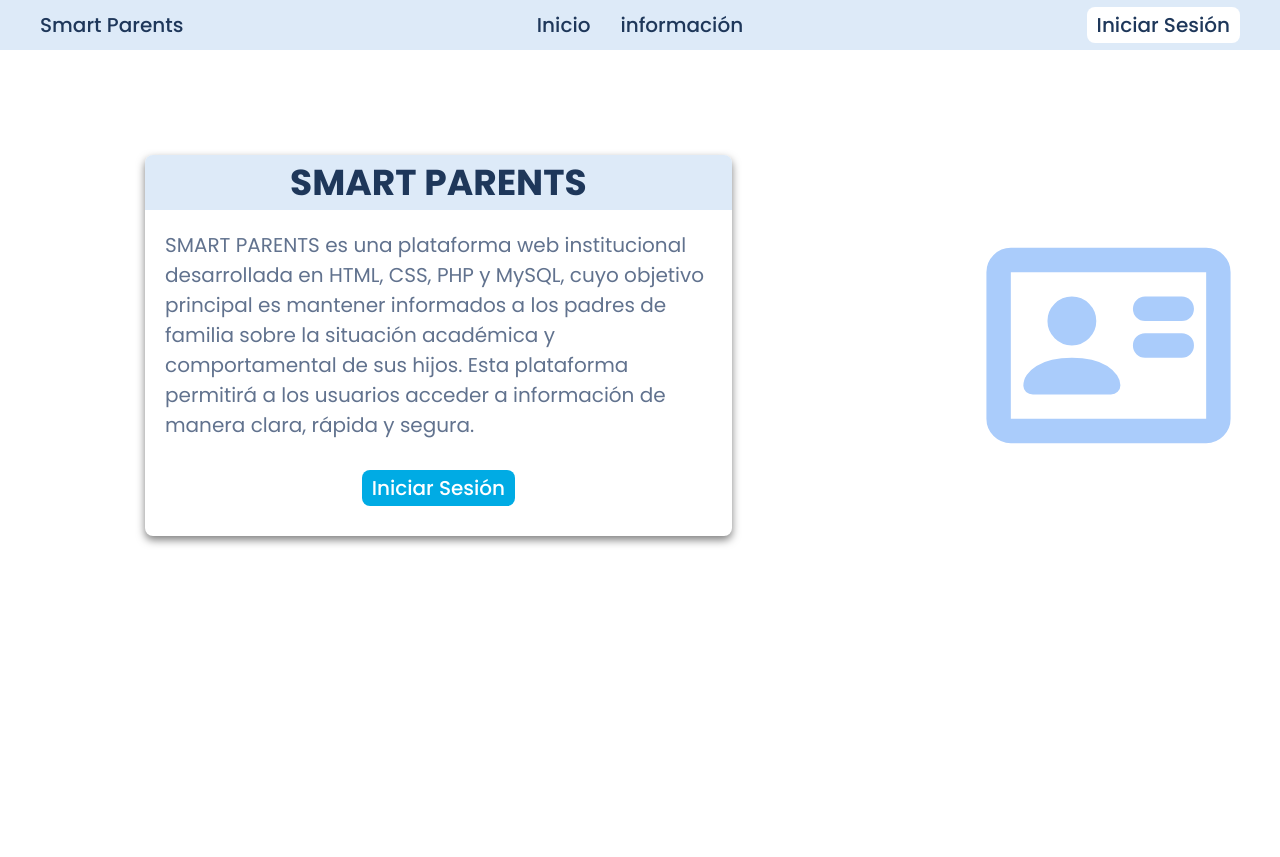
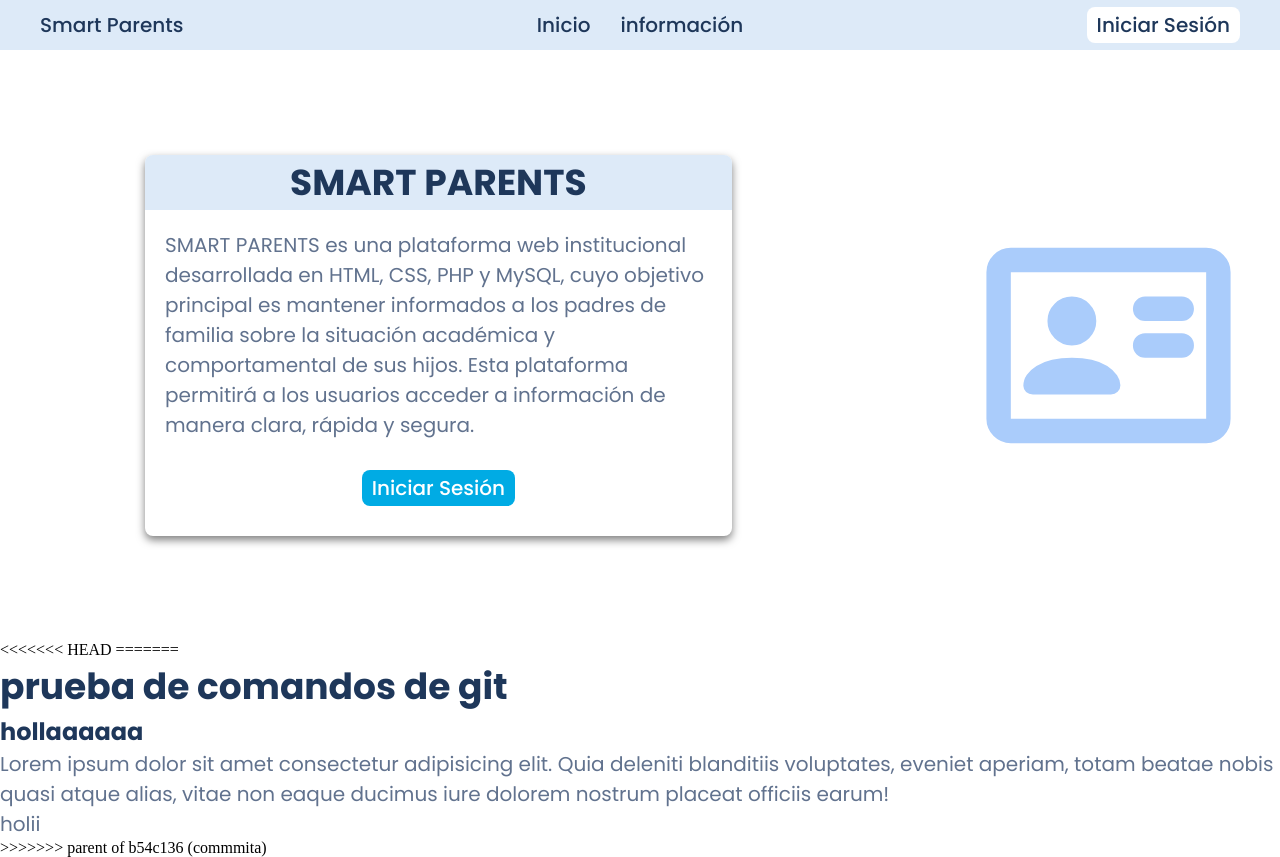
Before and after one commit to karloz-1/smart-parents, a PHP site: page / in a window 1280 px wide. Before the commit the page ends 546 px from the top, so only its background shows below. Run offline with PHP 8.4, Linux system fonts and the light colour scheme.

Commit message:
Revert "commmita"
This reverts commit c466fce22288bd38cf34c062b53ecb3009599820.

```diff
--- a/index.php
+++ b/index.php
@@ -34,5 +34,12 @@ if (isset($_SESSION['id_usuario'])) {
         </div>
         <img class="id_card" src="assets/img/id_card.svg" alt="ilustracion de tarjeta"> <!-- Imagen de ilustrativa -->
     </main>
+<<<<<<< HEAD
+=======
+    <h1>prueba de comandos de git</h1>
+    <h2>hollaaaaaa</h2>
+    <p>Lorem ipsum dolor sit amet consectetur adipisicing elit. Quia deleniti blanditiis voluptates, eveniet aperiam, totam beatae nobis quasi atque alias, vitae non eaque ducimus iure dolorem nostrum placeat officiis earum!</p>
+    <p>holii</p>
+>>>>>>> parent of b54c136 (commmita)
 </body>
 </html>
```
